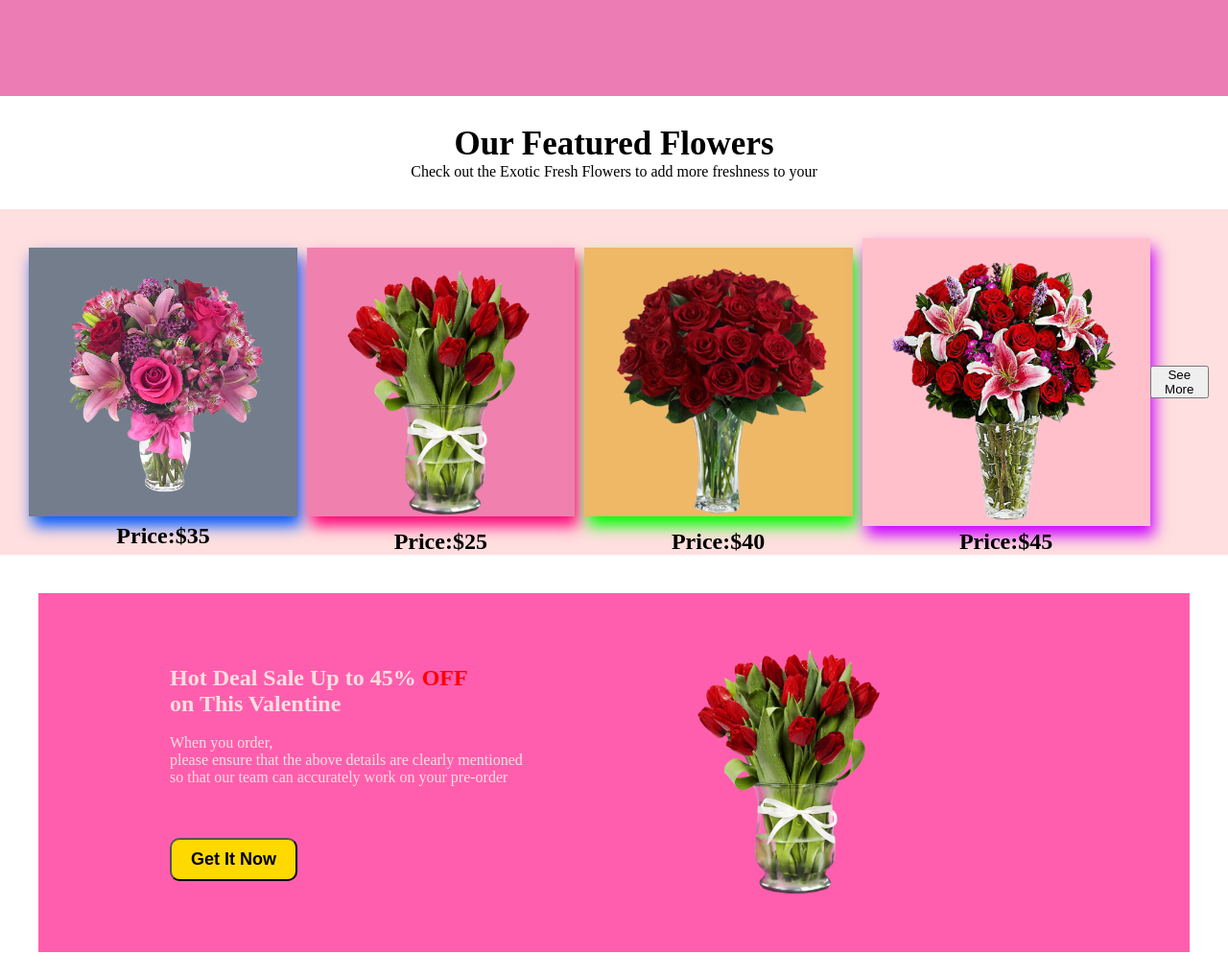
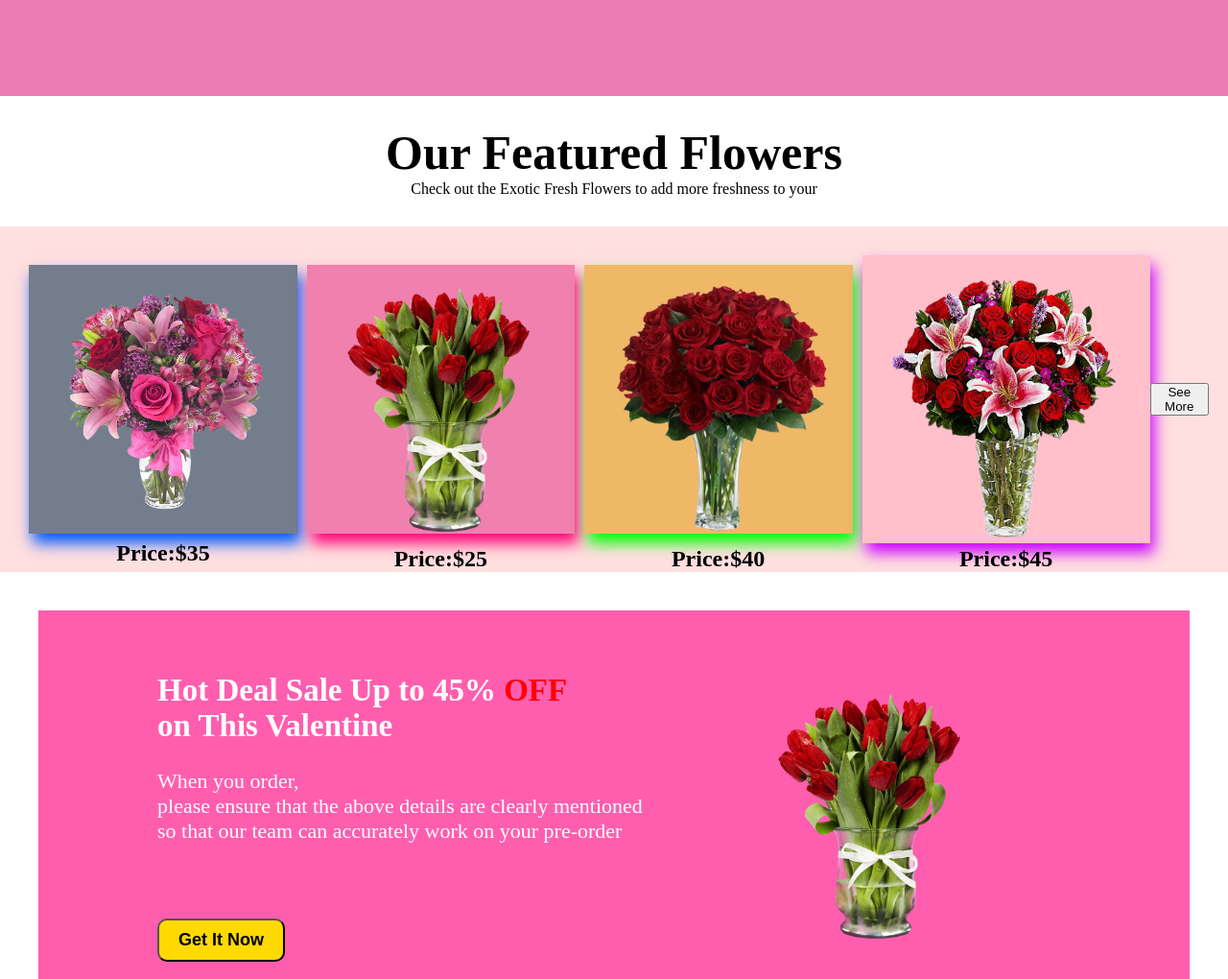
Before and after one commit to afnanthecoder/first-assignment, a plain HTML site: page index.html in a window 1280 px wide. Shown: the part 920-1940 px from the top of the page at 96% size. Drawn offline with Linux system fonts and the light colour scheme.

Commit message:
swear final update

```diff
--- a/index.html
+++ b/index.html
@@ -79,7 +79,7 @@
         <!-- discount section start from here  -->
  <div class="discount-container">
 
-    <div class="primary-title" id="disc">
+    <div class="banner-title" id="disc">
     <h1> Hot Deal Sale Up to 45% <span class="off"> OFF </span> <br> on This Valentine</h1> <br>
     <p>When you order, <br> please ensure that the above details are clearly mentioned <br> so that our team can accurately work on your pre-order</p> <br> <Br></Br>
     <button class="btn-primary"> Get It Now</button>
--- a/style.css
+++ b/style.css
@@ -47,7 +47,7 @@
 }
 .first-title{
     font-weight: 800;
-    font-size: 35px;
+    font-size: 50px;
 }
 .banner-title{
     padding: 15px;
@@ -55,12 +55,12 @@
     align-items: center;
     color: white;
 }
-/* .description{
-    font-size: 20px;
+ .description{
+    font-size: 30px;
     padding: 10px;
-    color:#3d0000;
+    color:#ffffff;
     font-weight: 500px;
- } */
+ }
 .sep-text{
     color: #fff200;
 }
@@ -175,8 +175,8 @@ padding: 30px;
 background-color: rgb(255, 94, 174);
 margin: 40px;
 }
-.primary-title{
-    color: #ffdfdf;
+#disc{
+    font-size: 22px;
 }
 .off{
     color: red;
```
